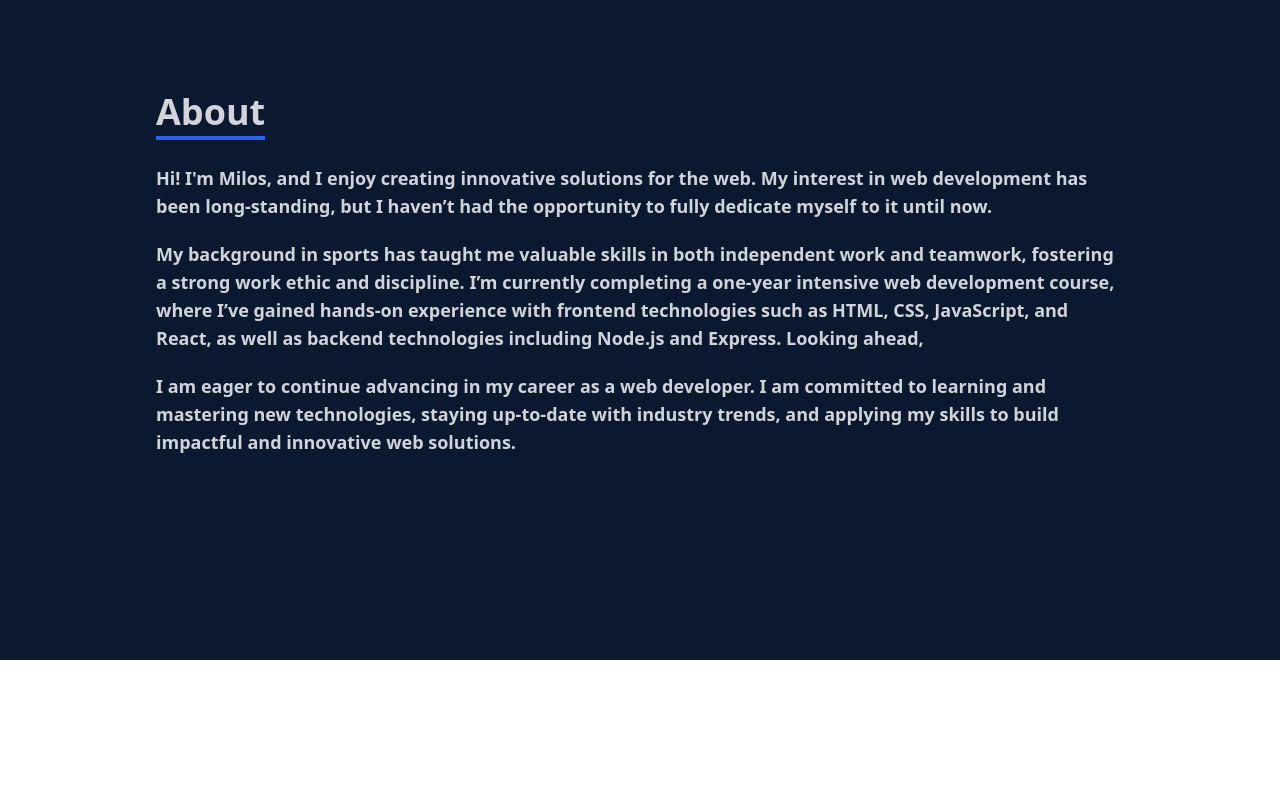
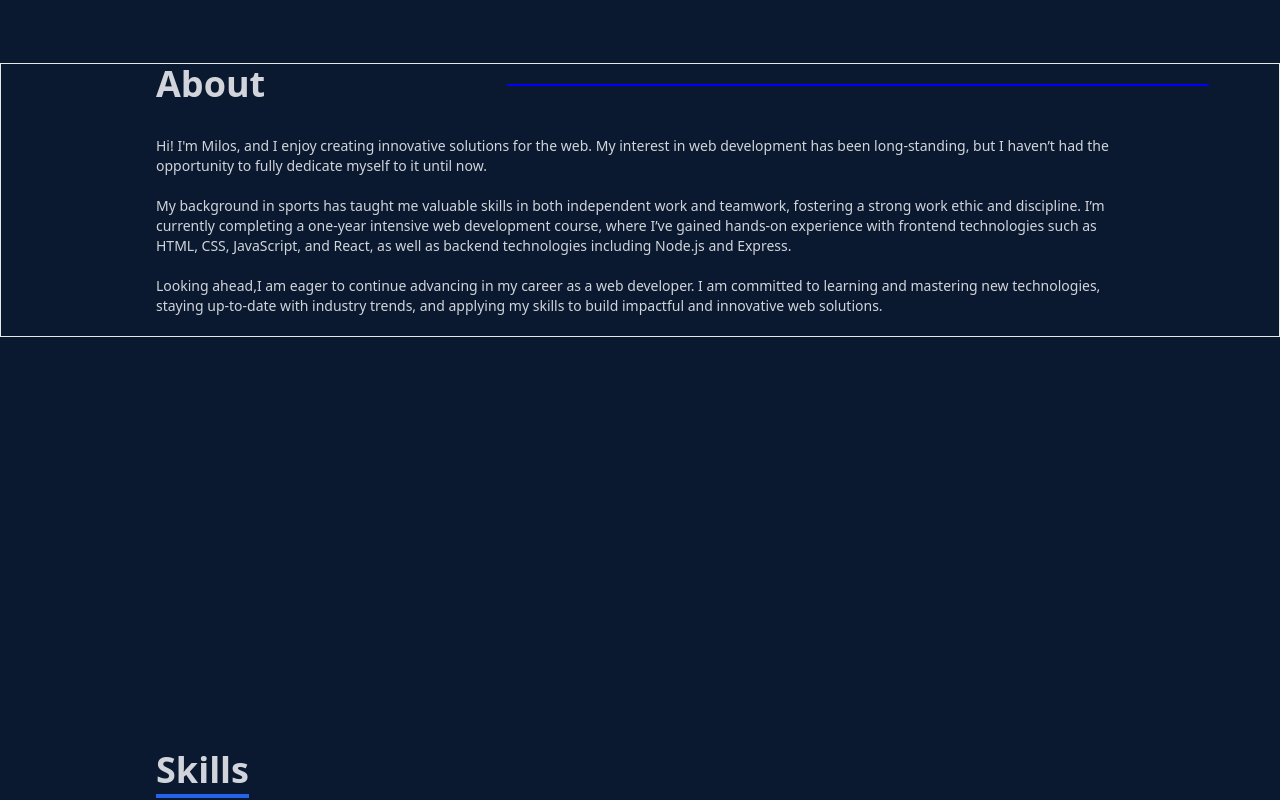
Before and after one commit to Milos191405/Portfolio-React, a React (Vite) app: page / in a window 1280 px wide. Shown: the part 1040-1840 px from the top of the page. Before the commit the page ends 1700 px from the top, so only its background shows below. Built offline with nearby package versions, Linux system fonts and the light colour scheme.

Commit message:
making completely new Portfolio

```diff
--- a/src/App.jsx
+++ b/src/App.jsx
@@ -5,6 +5,7 @@ import About from "./components/About";
 import Skills from "./components/Skills";
 import Work from "./components/Work";
 import Contact from "./components/Contact";
+import "./index.css";
 
 
 
@@ -26,6 +27,9 @@ function App() {
       <Navbar />
       <Home />
       <About />
+      <Skills />
+      <Work/>
+      <Contact/>
     </>
   );
 }
--- a/src/components/About.jsx
+++ b/src/components/About.jsx
@@ -5,44 +5,42 @@ const About = () => {
       className="w-full min-h-screen pt-20 bg-[#0a192f] text-gray-300 md:flex items-center "
       aria-labelledby="about-heading"
     >
-      <div className="flex flex-col justify-center items-center w-full h-full">
+      <div className="flex flex-col justify-center items-center w-full h-full border">
         <header className="max-w-[1000px] w-full grid grid-cols-2 gap-8">
-          <div className="sm:text-left pb-8 pl-4">
-            <h1
-              id="about-heading"
-              className="text-2xl sm:text-3xl md:text-4xl font-bold inline border-b-4 border-blue-600"
+          <div className="text-left pb-8 pl-4">
+            <h2
+              id="after"
+              className=" relative text-2xl md:text-4xl font-bold "
             >
               About
-            </h1>
+            </h2>
           </div>
         </header>
-        <div className="max-w-[1000px] w-full grid sm:grid-cols-1 gap-8 px-4">
-          <div className="text-left text-xl sm:text-2xl md:text-3xl font-bold">
-            <p className="text-lg pb-5">
+        <div className="max-w-[1000px] w-full grid grid-cols-1 gap-8 px-4">
+          <div className="text-left text-sm">
+            <p className=" pb-5">
               Hi! I'm Milos, and I enjoy creating innovative solutions for the
               web. My interest in web development has been long-standing, but I
               haven’t had the opportunity to fully dedicate myself to it until
               now.
             </p>
-            <p className="text-lg pb-5">
+            <p className=" pb-5">
               My background in sports has taught me valuable skills in both
               independent work and teamwork, fostering a strong work ethic and
               discipline. I’m currently completing a one-year intensive web
               development course, where I’ve gained hands-on experience with
               frontend technologies such as HTML, CSS, JavaScript, and React, as
               well as backend technologies including Node.js and Express.
-              Looking ahead,
             </p>
-            <p className="text-lg pb-5">
-              I am eager to continue advancing in my career as a web developer.
-              I am committed to learning and mastering new technologies, staying
-              up-to-date with industry trends, and applying my skills to build
-              impactful and innovative web solutions.
+            <p className=" pb-5 ">
+              Looking ahead,I am eager to continue advancing in my career as a
+              web developer. I am committed to learning and mastering new
+              technologies, staying up-to-date with industry trends, and
+              applying my skills to build impactful and innovative web
+              solutions.
             </p>
           </div>
-          <div>
-            <p className="text-sm sm:text-lg md:text-xl "></p>
-          </div>
+
         </div>
       </div>
     </section>
--- a/src/components/Contact.jsx
+++ b/src/components/Contact.jsx
@@ -4,9 +4,22 @@ function Contact() {
   return (
     <section
       name="contact"
-      className="w-full min-h-screen bg-[#0a192f] flex justify-center items-center p-4 pt-16"
+      className="w-full min-h-screen bg-[#0a192f] flex justify-center items-center p-4 pt-16 border   "
     >
-      <form
+      <div className=" flex flex-col items-center justify-center h-screen w-full  ">
+        <p className="text-sm text-center text-blue-600 mb-1">What's next?</p>
+        <p className="text-xl text-center  text-gray-300 mb-3">Contact</p>
+        <p className="text-gray-500">
+          Although I’m still in the early stages of my programming journey, I’m
+          eager to learn, grow, and make new connections. Feel free to reach out
+          if you have advice or opportunities for collaboration! I’d love to
+          connect, exchange ideas, and expand my network.
+        </p>
+        <div className="border  border-blue-600 mt-5 ">
+          <button className="text-blue-600   p-2 ">Let's talk</button>
+        </div>
+      </div>
+      {/* <form
         method="POST"
         action="https://getform.io/f/paygnxka"
         className="flex flex-col max-w-[1000px] w-full "
@@ -57,7 +70,7 @@ function Contact() {
         <button className="sm:text-lg md:text-xl text-white border-2 hover:bg-blue-600 hover:border-blue-600 px-4 py-3 my-4 mx-auto flex items-center">
           Let`s Collaborate
         </button>
-      </form>
+      </form> */}
     </section>
   );
 }
--- a/src/components/Home.jsx
+++ b/src/components/Home.jsx
@@ -11,14 +11,14 @@ function Home() {
   return (
     <div
       name="home"
-      className="w-full h-[100vh] bg-[#0a192f] border border-green-600   "
+      className="w-full h-[100vh] bg-[#0a192f] border border-green-600  "
     >
-      <div className="max-w-[1200px] h-[100%]   flex flex-col justify-center  text-white  border border-green-600">
-        <p className="text-lg md:text-2xl text-blue-600 mb-4">Hi, my name is</p>
+      <div className="max-w-[1200px] h-[100%] px-6  flex flex-col justify-center  text-white  border border-green-600">
+        <p className="text-lg md:text-2xl text-blue-600 mb-2">Hi, my name is</p>
         <h1 className="text-2xl md:text-4xl mb-2 font-bold">
           Milos Mirkovic
         </h1>
-        <h2 className="text-xl sm:text-2xl md:text-3xl font-bold text-gray-500">
+        <h2 className="text-xl md:text-3xl font-bold text-gray-500">
           I build things for the web
         </h2>
         <p className="text-sm md:text-xl mb-1 text-gray-500 py-4 max-w-[700px]">
--- a/src/components/Navbar.jsx
+++ b/src/components/Navbar.jsx
@@ -47,7 +47,7 @@ function Navbar() {
   const closeMenu = () => setNav(false);
 
   return (
-    <nav className=" w-full top-0  h-[100px] flex flex-row items-center justify-between  px-4 bg-[#0a192f] text-gray-300  ">
+    <nav className=" w-full fixed top-0  h-[100px] flex flex-row items-center justify-between  px-4 bg-[#0a192f] text-gray-300  ">
       {/* Logo */}
       <div>
         <Link to={"/"}>
--- a/src/components/Work.jsx
+++ b/src/components/Work.jsx
@@ -16,43 +16,34 @@ function Work() {
             Work
           </p>
           <p className="sm:text-lg md:text-xl   pt-4 py-5">
-             Check out some of my recent work
+            Check out some of my recent work
           </p>
         </div>
 
         <section className="grid sm:grid-cols-1 md:grid-cols lg:grid-cols-2 gap-4">
-          {/* First project  */}
+
           <article
             style={{
+              position:"relative",
               backgroundImage: `url(${Portfolio})`,
               backgroundSize: "cover",
               backgroundPosition: "center",
+              opacity: 0.2,
+              height:"300px",
             }}
+          >
+            <div className="">
+              <div className=" text-green-600">
+                <h3>My first Portfolio, HTML and CSS only</h3>
+              </div>
 
-          >
-            <div className="w-full h-full shadow-sm shadow-white  group container rounded-md flex justify-center items-center mx-auto content-div">
-              {/* Hover effects  */}
-              <div className="w-full flex flex-col items-center opacity-0 group-hover:opacity-100  ">
-                <span className="text-xl  font-bold text-gray-800 tracking-wider  ">
-                  Portfolio, HTML and CSS
-                </span>
-                <div className="pt-8 text-center">
-                  <a href="/">
-                    <button className="text-center rounded-lg px-4 py-3 m-2 bg-white text-gray-500 font-bold text-base ">
-                      Demo
-                    </button>
-                  </a>
-                  <a
-                    href="https://github.com/Milos191405/Portfolio"
-                    target="blank"
-                  >
-                    <button className="text-center rounded-lg px-4 py-3 m-2 bg-white text-gray-500 font-bold text-base ">
-                      Code
-                    </button>
-                  </a>
+
+
+
+
                 </div>
-              </div>
-            </div>
+
+
           </article>
 
           {/* Second project  */}
--- a/src/index.css
+++ b/src/index.css
@@ -2,17 +2,19 @@
 @tailwind components;
 @tailwind utilities;
 
-.content-div {
-  background: no-repeat;
-  background-size: cover;
-  background-position: center;
-  height: 250px;
+/* Ensure the header styles are in place */
+
+
+#after:after {
+  content: "";;
+  display: block;
+
+  width: 150%;
+  height: 2px;
+  position: absolute;
+  background-color:blue;
+  left: 75%;
+  top: 50%;
+
+
 }
-
-.content-div:hover {
-  background: linear-gradient(
-    to right,
-    rgba(255, 255, 255, 0.942),
-    rgba(57, 78, 183, 0.46)
-  ) !important;
-}
```
Also changed, not shown: src/components/work.css (deleted, +0 -15 lines), src/components/about.css (added).
